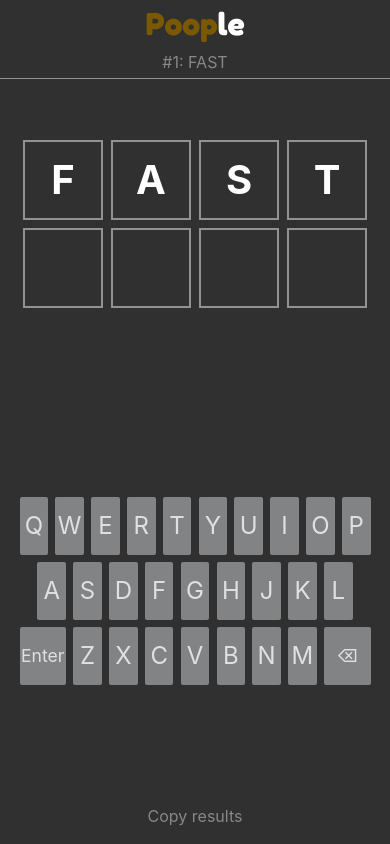
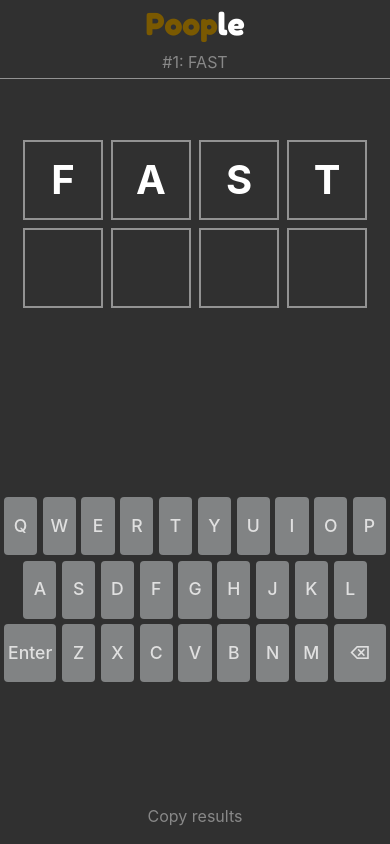
Before and after one commit to logannick02/poople, a React (Vite) app: page / in a window 390 px wide. Built offline with nearby package versions, Linux system fonts and the light colour scheme.

Commit message:
keyboard mobile friendliness 9/1

```diff
--- a/src/Keyboard/Keyboard.css
+++ b/src/Keyboard/Keyboard.css
@@ -1,14 +1,14 @@
 .keyboard {
-    width: min(90vw, 450px);
+    width: min(98vw, 450px);
     display: flex;
     flex-direction: column;
-    gap: 0.45rem;
+    gap: 0.35rem;
 }
 
 .row {
     display: grid;
     grid-template-columns: repeat(20, 1fr);
-    gap: 0.45rem;
+    gap: 0.35rem;
 }
 
 .key {
@@ -20,13 +20,17 @@
     color: #E0E0E0;
 
     border: none;
-    border-radius: 2px;
+    border-radius: 4px;
 
     font-family: inherit;
-    font-weight: 400;
-    font-size: 1.5rem;
+    font-weight: 500;
+    font-size: 1.1rem;
 
     transition: background-color 0.1s ease-in-out;
+
+    -webkit-tap-highlight-color: transparent;
+    touch-action: manipulation;
+    padding: 0;
 }
 
 .key:hover {
```
